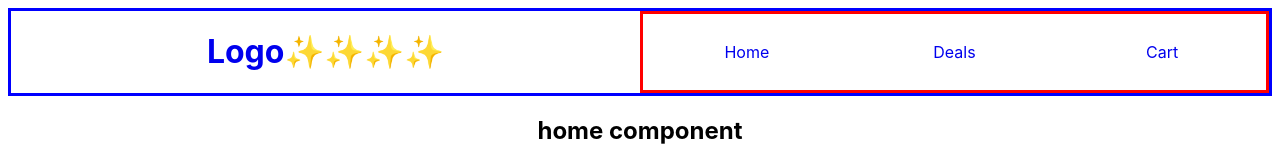
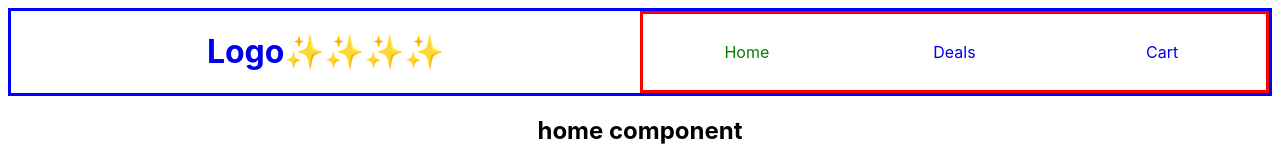
Before and after one commit to bushbass/guidedProjects.dev, a React (Create React App) app: page / in a window 1280 px wide. Shown: the top 160 px of the page. Built offline with nearby package versions, Linux system fonts and the light colour scheme.

Commit message:
finished phase 1

```diff
--- a/src/components/header/Nav.js
+++ b/src/components/header/Nav.js
@@ -3,9 +3,15 @@ import { NavLink } from "react-router-dom";
 export default function Nav() {
   return (
     <nav>
-      <NavLink to="/">Home</NavLink>
-      <NavLink to="/deals">Deals</NavLink>
-      <NavLink to="/cart">Cart</NavLink>
+      <NavLink activeClassName="active" exact to="/">
+        Home
+      </NavLink>
+      <NavLink activeClassName="active" to="/deals">
+        Deals
+      </NavLink>
+      <NavLink activeClassName="active" to="/cart">
+        Cart
+      </NavLink>
     </nav>
   );
 }
--- a/src/styles.css
+++ b/src/styles.css
@@ -18,6 +18,9 @@ nav {
   align-items: center;
   justify-content: space-around;
 }
+.active{
+  color:green
+}
 
 a {
   text-decoration: none;
```
Also changed, not shown: package.json (+3 -6 lines).
